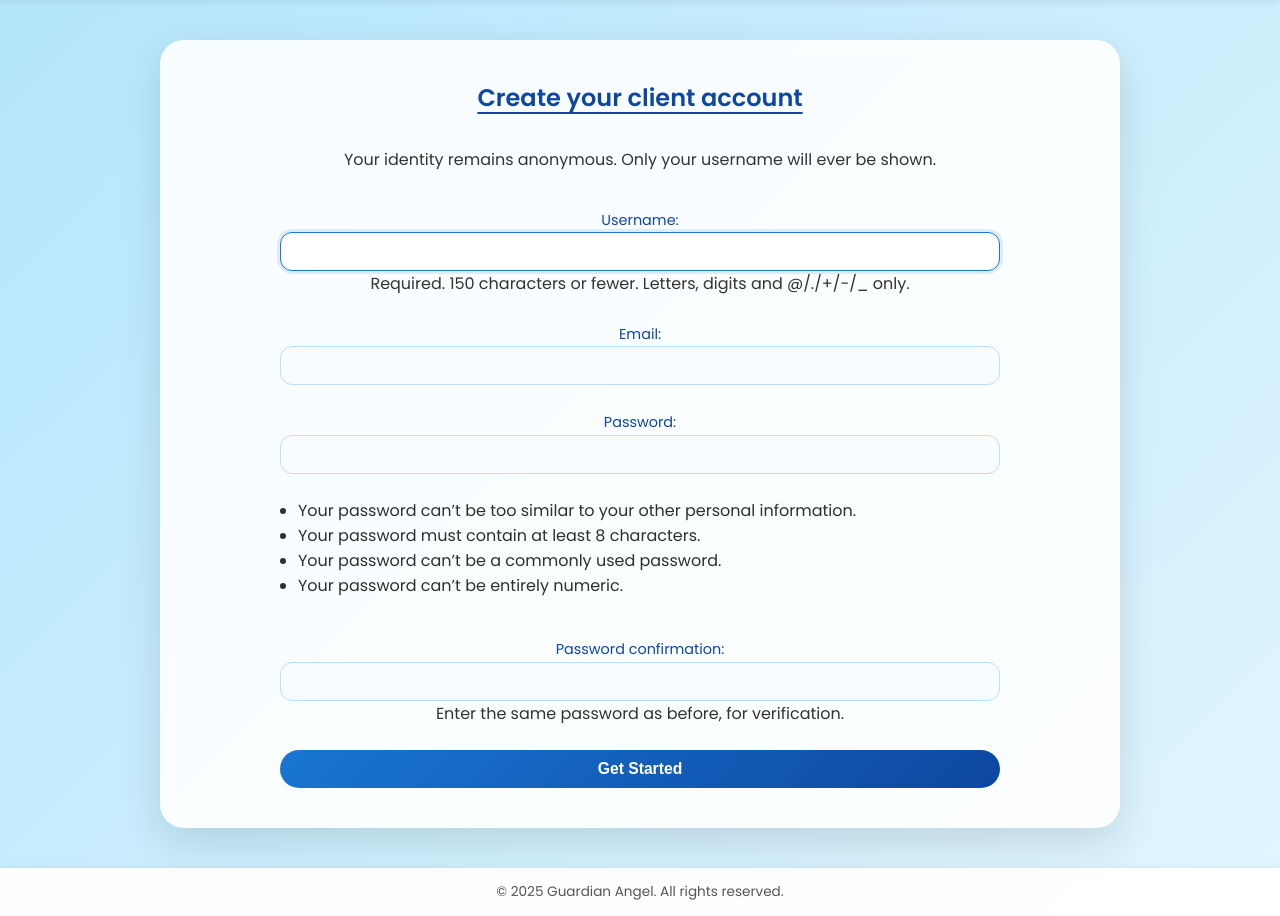
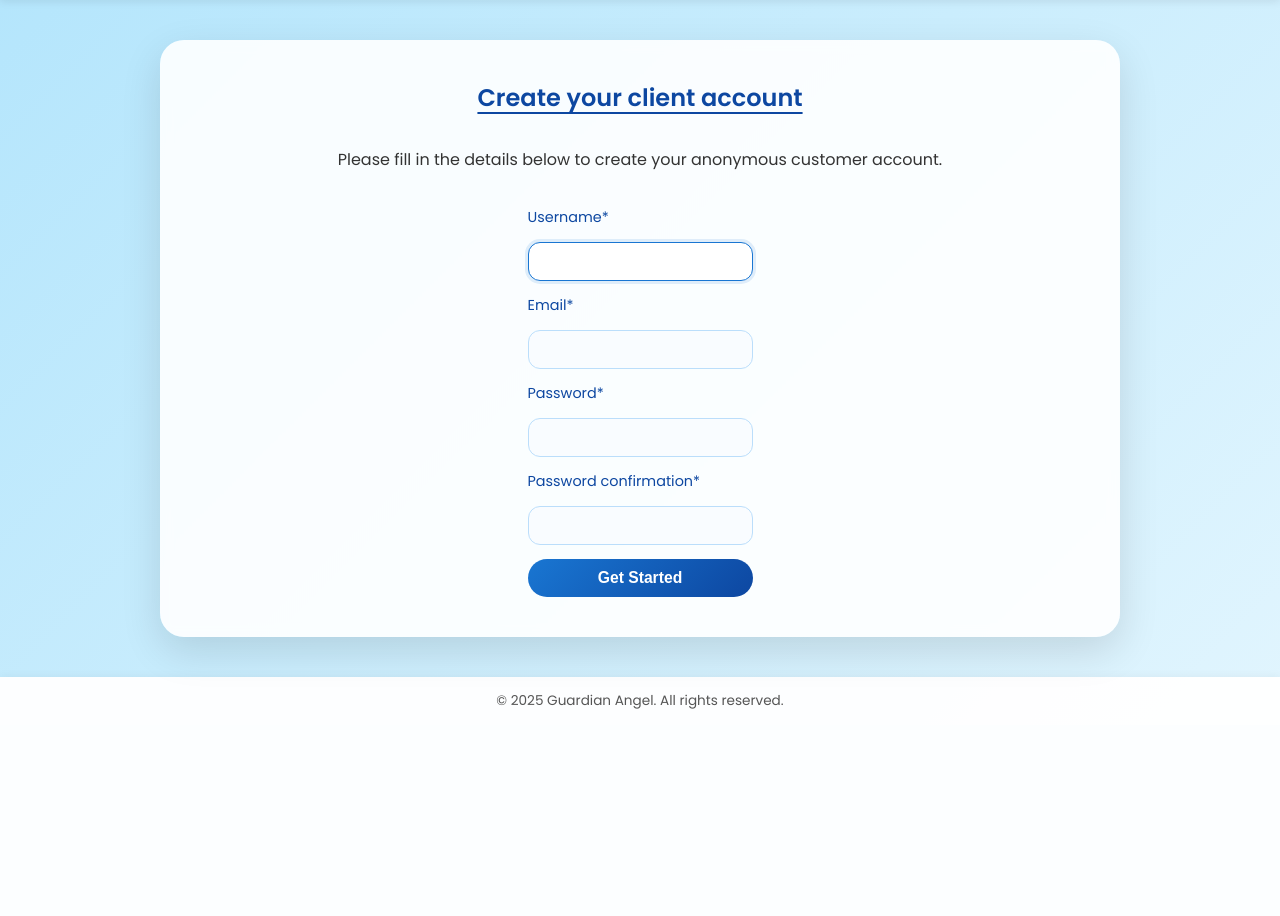
Before and after one commit to haiderhabibi1-bot/guardianangel, a Django app: page /register/customer/ in a window 1280 px wide. Shown: the part 76-992 px from the top of the page. After the commit the page ends 785 px from the top, so only its background shows below. Run offline with Django 5.2, Linux system fonts and the light colour scheme.

Commit message:
Update register_customer.html

```diff
--- a/core/templates/register_customer.html
+++ b/core/templates/register_customer.html
@@ -1,13 +1,21 @@
 {% extends "base.html" %}
 
 {% block content %}
-<h1>Create your client account</h1>
+<h1 class="register-title">Create your client account</h1>
+<p>Please fill in the details below to create your anonymous customer account.</p>
 
-<p>Your identity remains anonymous. Only your username will ever be shown.</p>
+<form method="post">
+    {% csrf_token %}
+    {{ form.non_field_errors }}
 
-<form method="post" class="form">
-    {% csrf_token %}
-    {{ form.as_p }}
+    {% for field in form %}
+        <label for="{{ field.id_for_label }}">{{ field.label }}{% if field.field.required %}*{% endif %}</label>
+        {{ field }}
+        {% if field.errors %}
+            <p>{{ field.errors|striptags }}</p>
+        {% endif %}
+    {% endfor %}
+
     <button type="submit" class="btn">Get Started</button>
 </form>
 {% endblock %}
```
